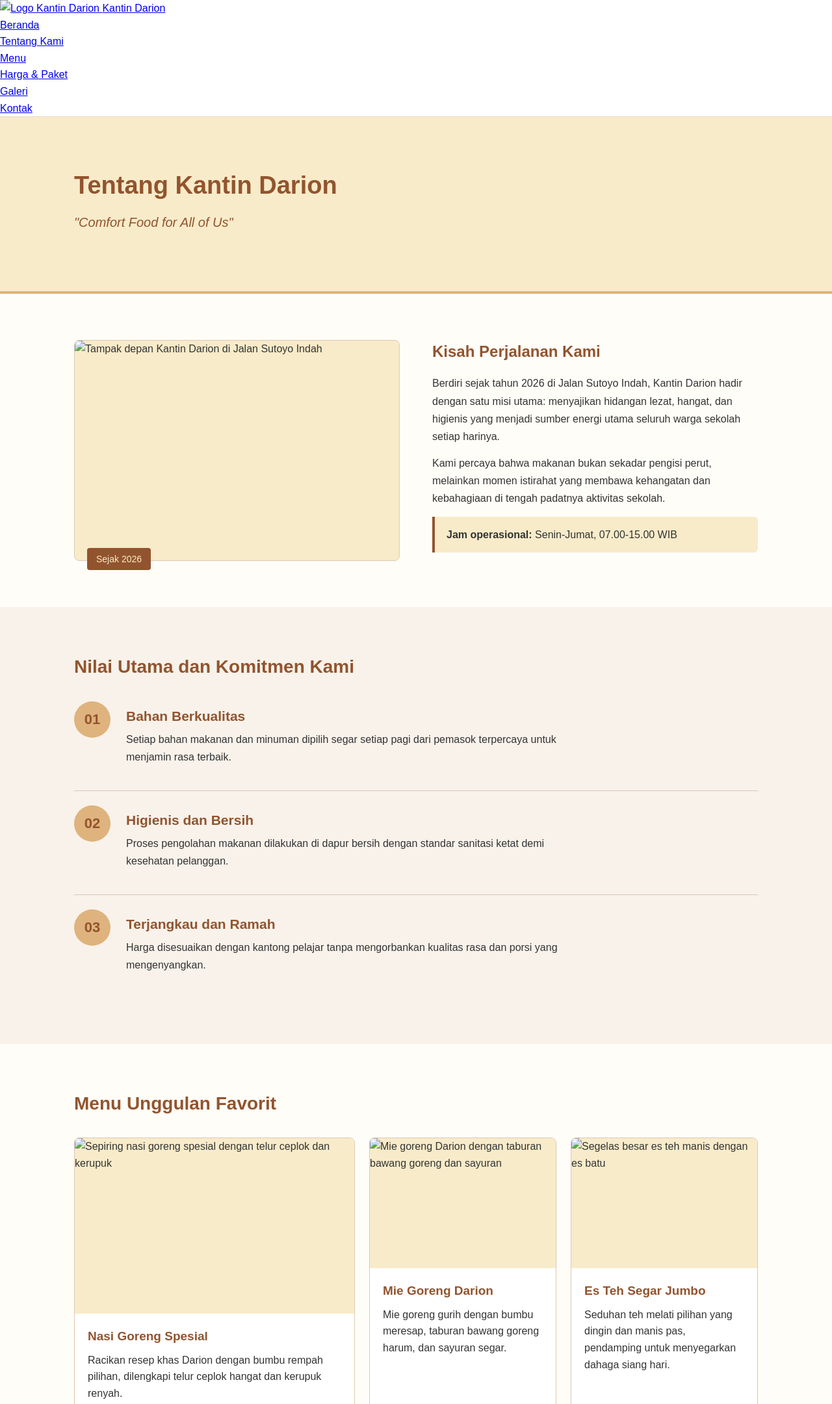
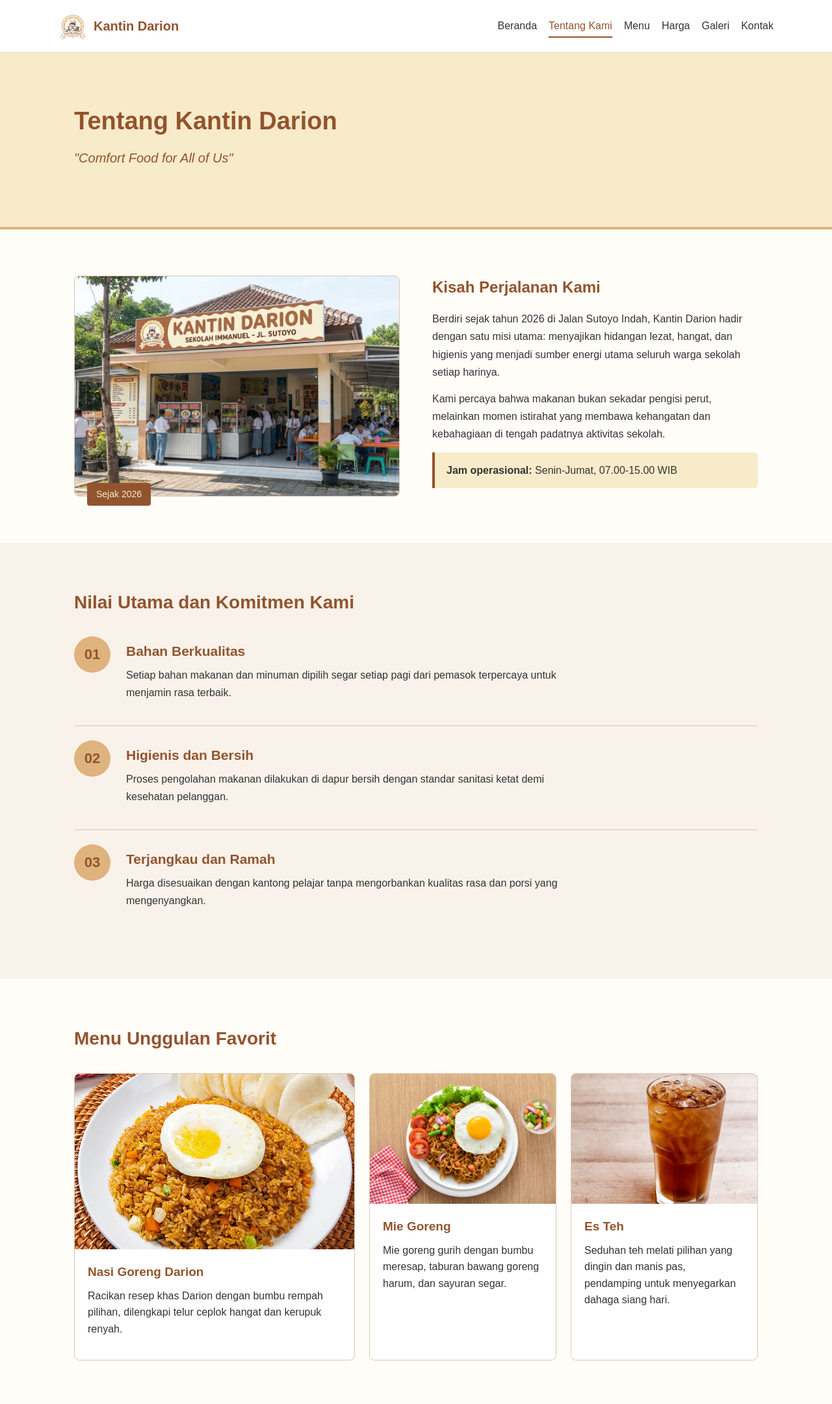
Before and after one commit to AdrianDarion/kantin-sekolah, a plain HTML site: page pages/about.html in a window 1280 px wide. Shown: the top 2160 px of the page at 65% size. Drawn offline with Linux system fonts and the light colour scheme.

Commit message:
feat: add about page

```diff
--- a/pages/about.html
+++ b/pages/about.html
@@ -9,23 +9,21 @@
 </head>
 <body>
 
-    <header class="main-header">
-        <div class="header-container">
-            <a href="../index.html" class="logo-link">
-                <img src="jvjgvguvg" alt="Logo Kantin Darion" class="site-logo">
-                <span class="site-title">Kantin Darion</span>
+    <header id="top">
+        <nav class="container navbar">
+            <a href="../index.html" class="brand">
+                <img src="../assets/images/logo/kantin-darion-logo.jpg" alt="Logo Kantin Darion dengan gambar koki dan peralatan memasak">
+                <span>Kantin Darion</span>
             </a>
-            <nav class="main-nav">
-                <ul>
+            <ul class="nav-links">
                 <li><a href="../index.html">Beranda</a></li>
                 <li><a href="about.html" class="active">Tentang Kami</a></li>
                 <li><a href="products.html">Menu</a></li>
-                    <li><a href="pricing.html">Harga & Paket</a></li>
+                <li><a href="pricing.html">Harga</a></li>
                 <li><a href="gallery.html">Galeri</a></li>
-                    <li><a href="contact.html">Kontak</a></li>
+                <li><a href="contact.html" >Kontak</a></li>
             </ul>
         </nav>
-        </div>
     </header>
 
     <main class="about-page">
@@ -40,7 +38,7 @@
         <section class="story-section">
             <div class="about-container story-grid">
                 <figure class="story-figure">
-                    <img src="" alt="Tampak depan Kantin Darion di Jalan Sutoyo Indah" class="story-image">
+                    <img src="../assets/images/logo/Tampak depan kantin darion.jpg" alt="Tampak depan Kantin Darion di Jalan Sutoyo Indah" class="story-image">
                     <span class="story-badge">Sejak 2026</span>
                 </figure>
                 <div class="story-text">
@@ -77,23 +75,23 @@
                 <h2 class="section-title">Menu Unggulan Favorit</h2>
                 <div class="signature-grid">
                     <article class="signature-card signature-card-main">
-                        <img src="../assets/images/about/special-fried-rice.jpg" alt="Sepiring nasi goreng spesial dengan telur ceplok dan kerupuk" class="signature-img">
+                        <img src="../assets/images/logo/Nasi goreng.jpg" alt="Sepiring nasi goreng spesial dengan telur ceplok dan kerupuk" class="signature-img">
                         <div class="signature-body">
-                            <h3>Nasi Goreng Spesial</h3>
+                            <h3>Nasi Goreng Darion</h3>
                             <p>Racikan resep khas Darion dengan bumbu rempah pilihan, dilengkapi telur ceplok hangat dan kerupuk renyah.</p>
                         </div>
                     </article>
                     <article class="signature-card">
-                        <img src="../assets/images/about/fried-noodles.jpg" alt="Mie goreng Darion dengan taburan bawang goreng dan sayuran" class="signature-img">
+                        <img src="../assets/images/logo/Mie goreng.jpg" alt="Mie goreng Darion dengan taburan bawang goreng dan sayuran" class="signature-img">
                         <div class="signature-body">
-                            <h3>Mie Goreng Darion</h3>
+                            <h3>Mie Goreng</h3>
                             <p>Mie goreng gurih dengan bumbu meresap, taburan bawang goreng harum, dan sayuran segar.</p>
                         </div>
                     </article>
                     <article class="signature-card">
-                        <img src="../assets/images/about/iced-sweet-tea.jpg" alt="Segelas besar es teh manis dengan es batu" class="signature-img">
+                        <img src="../assets/images/logo/Teh es.jpg" alt="Segelas besar es teh manis dengan es batu" class="signature-img">
                         <div class="signature-body">
-                            <h3>Es Teh Segar Jumbo</h3>
+                            <h3>Es Teh</h3>
                             <p>Seduhan teh melati pilihan yang dingin dan manis pas, pendamping untuk menyegarkan dahaga siang hari.</p>
                         </div>
                     </article>
@@ -106,7 +104,7 @@
         <div class="container footer-content">
             <div class="footer-info">
                 <h3>Kantin Darion</h3>
-                <p>Jalan Sutoyo Indah</p>
+                <p>Jl. Taman Belajar No. 12, Pontianak</p>
                 <p>Jam Operasional: Senin-Jumat, 07.00-15.00 WIB</p>
             </div>
             <div class="footer-copyright">
--- a/styles/about.css
+++ b/styles/about.css
@@ -82,7 +82,6 @@
     border-radius: 0 6px 6px 0;
 }
 
-/* ---------- Values (numbered list via CSS counter) ---------- */
 .values-section {
     background-color: #f8f2ea;
     padding: 70px 0;
@@ -135,7 +134,6 @@
     line-height: 1.7;
 }
 
-/* ---------- Signature menu (grid, first card wider) ---------- */
 .signature-section {
     padding: 70px 0;
 }
```
Also changed, not shown: assets/images/logo/Mie goreng.jpg (added), assets/images/logo/Nasi goreng.jpg (added), assets/images/logo/Tampak depan kantin darion.jpg (added), assets/images/logo/Teh es.jpg (added). Lines whose indentation alone changed are shown as unchanged.
